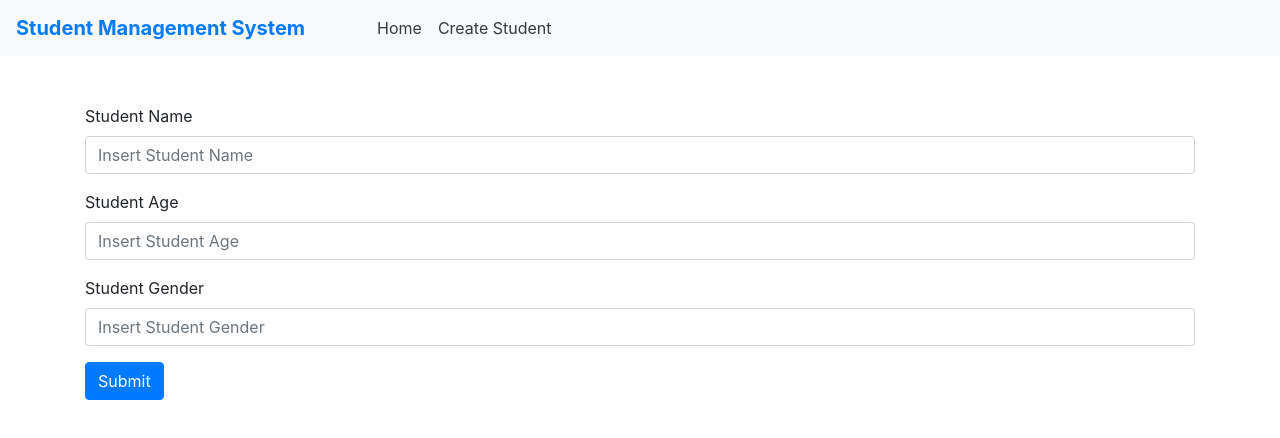
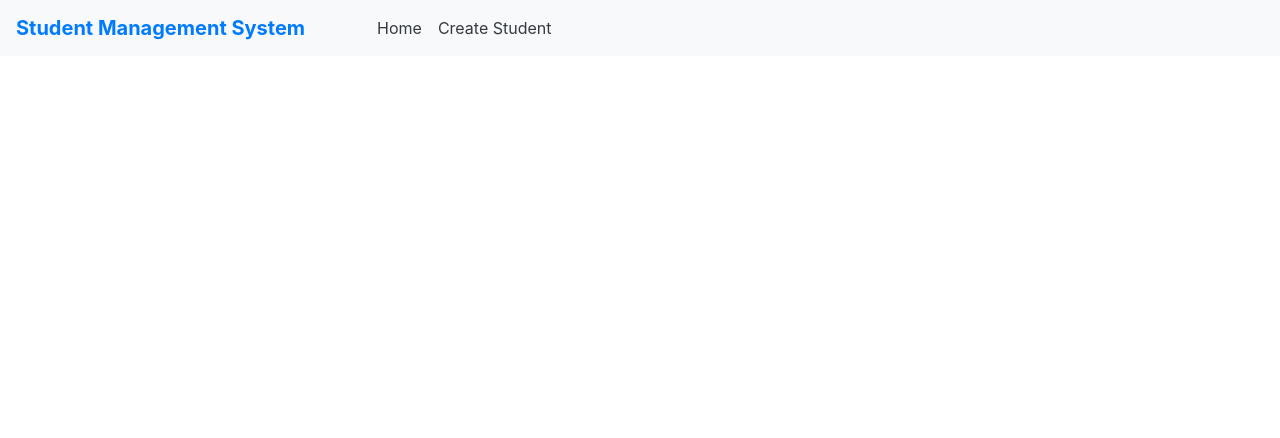
Before and after one commit to rameshlakmal/Student-Management-System, a React (Create React App) app in the folder frontend/: page / in a window 1280 px wide. Shown: the top 438 px of the page. Built offline with nearby package versions, Linux system fonts and the light colour scheme.

Commit message:
Create Student Add Route

```diff
--- a/frontend/package.json
+++ b/frontend/package.json
@@ -8,6 +8,7 @@
     "@testing-library/user-event": "^13.5.0",
     "react": "^18.2.0",
     "react-dom": "^18.2.0",
+    "react-router-dom": "^5.2.0",
     "react-scripts": "5.0.1",
     "web-vitals": "^2.1.4"
   },
--- a/frontend/src/App.js
+++ b/frontend/src/App.js
@@ -1,15 +1,18 @@
 
 import './App.css';
+import {BrowserRouter as Router, Route} from "react-router-dom"
 import AddStudent from './components/AddStudent';
 import Header from './components/Header';
 
 
 function App() {
   return (
-    <div className="App">
-     <Header/>
-    <AddStudent/>
-    </div>
+    <Router>
+      <div>
+        <Header/>
+        <Route path="/add" exact component={AddStudent} />
+      </div>
+    </Router>
   );
 }
 
--- a/frontend/src/components/Header.js
+++ b/frontend/src/components/Header.js
@@ -13,7 +13,7 @@ function Header(){
                         <a className="nav-link text-dark" href="#">Home</a>
                     </li>
                     <li className="nav-item">
-                        <a className="nav-link text-dark" href="#">Create Student</a>
+                        <a className="nav-link text-dark" href="/add">Create Student</a>
                     </li>
                 </ul>
             </div>
```
Also changed, not shown: 1 other file (tests, documents, lock files or other folders).
